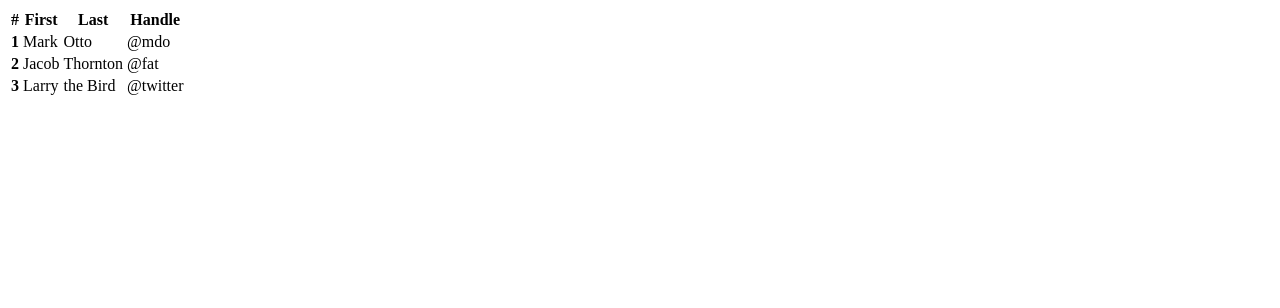
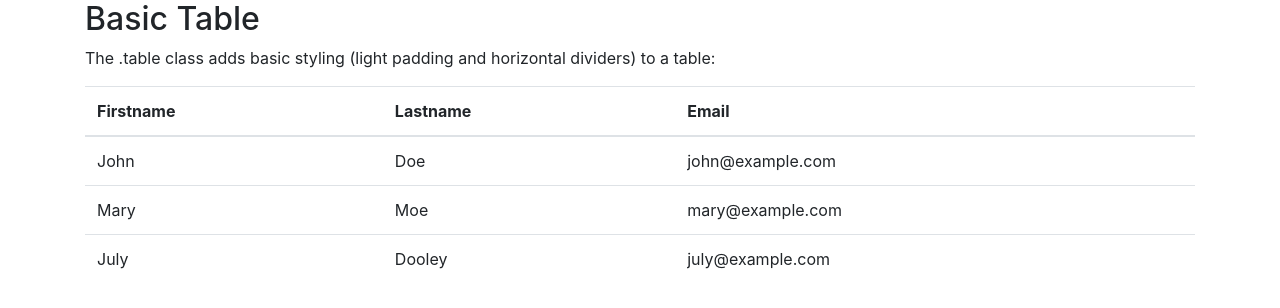
Before and after one commit to idesai1210/intuit-craft-demo, a Flask app: page / in a window 1280 px wide. Shown: the top 308 px of the page. Run offline with Flask 2, Linux system fonts and the light colour scheme; some libraries are stand-ins or nearby versions.

Commit message:
Testing flask

```diff
--- a/templates/index.html
+++ b/templates/index.html
@@ -1,34 +1,46 @@
-<!doctype html>
-<title>Hello from Flask</title>
+<!DOCTYPE html>
+<html lang="en">
+<head>
+  <title>Bootstrap Example</title>
+  <meta charset="utf-8">
+  <meta name="viewport" content="width=device-width, initial-scale=1">
+  <link rel="stylesheet" href="https://maxcdn.bootstrapcdn.com/bootstrap/4.1.3/css/bootstrap.min.css">
+  <script src="https://ajax.googleapis.com/ajax/libs/jquery/3.3.1/jquery.min.js"></script>
+  <script src="https://cdnjs.cloudflare.com/ajax/libs/popper.js/1.14.3/umd/popper.min.js"></script>
+  <script src="https://maxcdn.bootstrapcdn.com/bootstrap/4.1.3/js/bootstrap.min.js"></script>
+</head>
 <body>
+
+<div class="container">
+  <h2>Basic Table</h2>
+  <p>The .table class adds basic styling (light padding and horizontal dividers) to a table:</p>
   <table class="table">
     <thead>
       <tr>
-          <th scope="col">#</th>
-          <th scope="col">First</th>
-          <th scope="col">Last</th>
-          <th scope="col">Handle</th>
+        <th>Firstname</th>
+        <th>Lastname</th>
+        <th>Email</th>
       </tr>
     </thead>
     <tbody>
       <tr>
-          <th scope="row">1</th>
-          <td>Mark</td>
-          <td>Otto</td>
-          <td>@mdo</td>
+        <td>John</td>
+        <td>Doe</td>
+        <td>john@example.com</td>
       </tr>
       <tr>
-          <th scope="row">2</th>
-          <td>Jacob</td>
-          <td>Thornton</td>
-          <td>@fat</td>
+        <td>Mary</td>
+        <td>Moe</td>
+        <td>mary@example.com</td>
       </tr>
       <tr>
-          <th scope="row">3</th>
-          <td>Larry</td>
-          <td>the Bird</td>
-          <td>@twitter</td>
+        <td>July</td>
+        <td>Dooley</td>
+        <td>july@example.com</td>
       </tr>
     </tbody>
   </table>
+</div>
+
 </body>
+</html>
```
Lines whose indentation alone changed are shown as unchanged.
